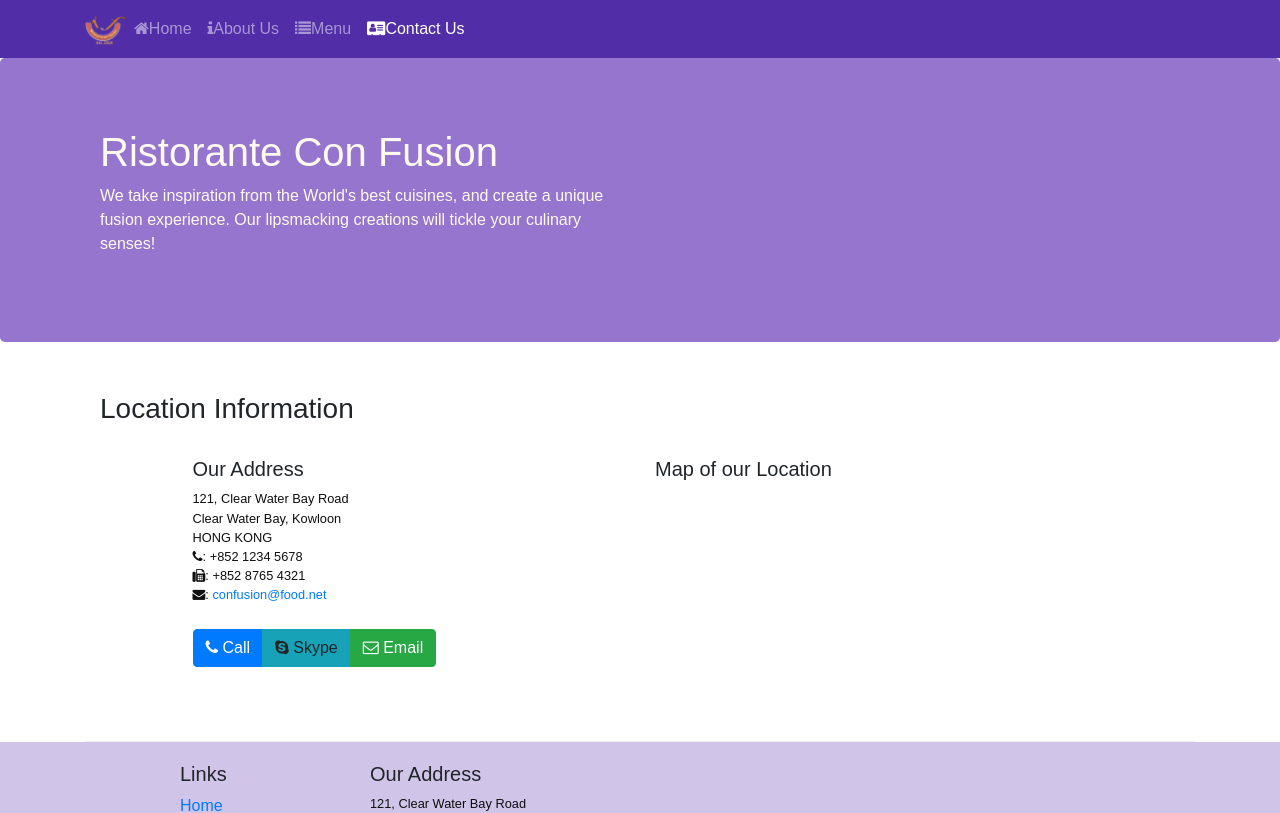
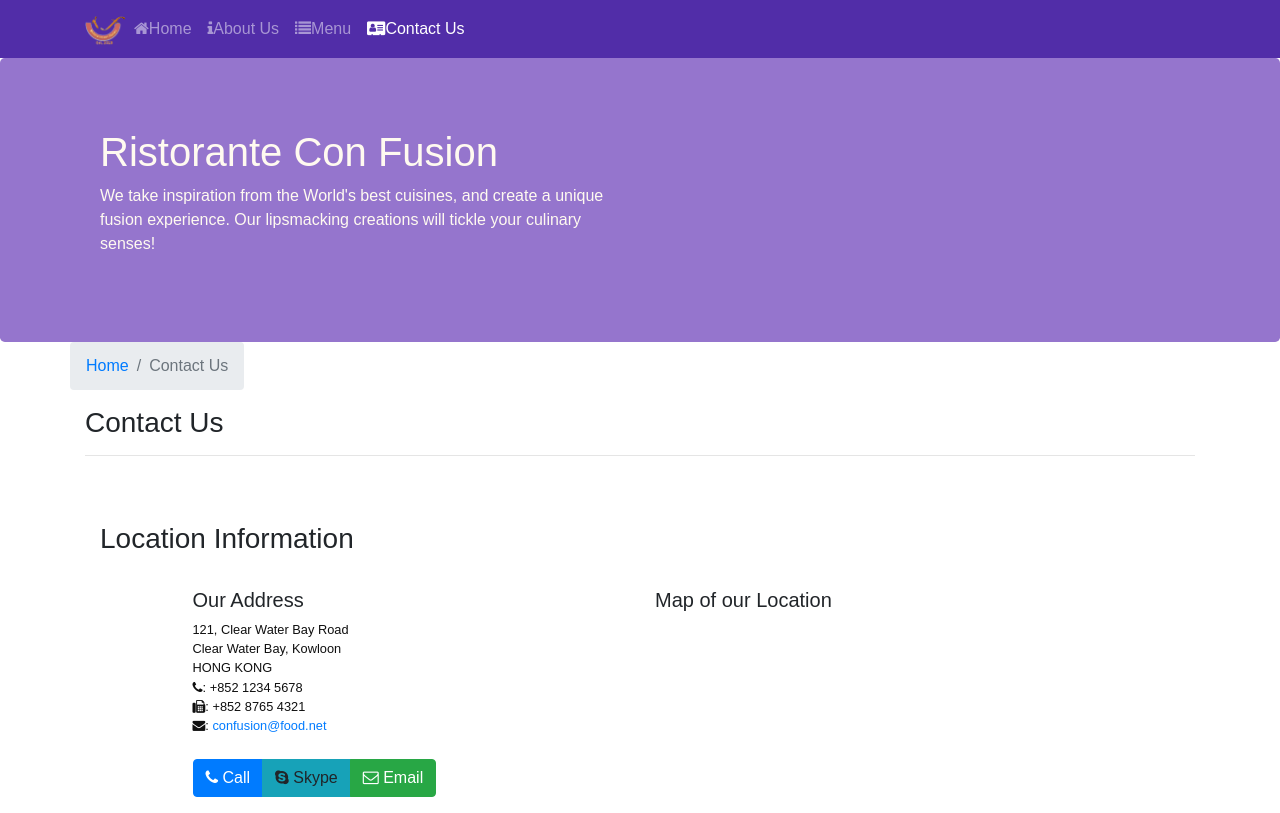
Before and after one commit to ptenteromano/first-react-app, a React (Create React App) app: page /contactus in a window 1280 px wide. Shown: the top 813 px of the page. Built offline with nearby package versions, Linux system fonts and the light colour scheme.

Commit message:
router to individual dish using <Link>

```diff
--- a/src/components/ContactComponent.js
+++ b/src/components/ContactComponent.js
@@ -1,9 +1,23 @@
 import React from 'react';
+import { Breadcrumb, BreadcrumbItem } from 'reactstrap';
+import { Link } from 'react-router-dom';
 
 // functional component
 function Contact(props) {
     return(
         <div className="container">
+          <div className="row">
+            <Breadcrumb>
+              <BreadcrumbItem>
+                <Link to='/home'>Home</Link>
+              </BreadcrumbItem>
+              <BreadcrumbItem active>Contact Us</BreadcrumbItem>
+            </Breadcrumb>
+            <div className="col-12">
+              <h3>Contact Us</h3>
+              <hr/>
+            </div>
+          </div>
           <div className="row row-content">
             <div className="col-12">
               <h3>Location Information</h3>
--- a/src/components/DishdetailComponent.js
+++ b/src/components/DishdetailComponent.js
@@ -1,5 +1,6 @@
 import React from 'react';
-import { Card, CardImg, CardText, CardBody, CardTitle } from 'reactstrap';
+import { Card, CardImg, CardText, CardBody, CardTitle, Breadcrumb, BreadcrumbItem } from 'reactstrap';
+import { Link } from 'react-router-dom';
 
 // functional component - if a component is rendered purely based
 // on props passed to it without changing state
@@ -58,26 +59,36 @@ function RenderComments({comments}) {
 // arrow syntax, seems like eslint wants semi at end of arrow's
 // calls the other functions bove inside
 const DishDetail = (props) => {
-    if(props.dish) {
-      console.log(props.dish.comments);
+  console.log(props.comments);
+  console.log("------");
+  console.log(props);
   return(
     <div className="container">
+      <div className="row">
+        <Breadcrumb>
+          <BreadcrumbItem>
+            <Link to='/home'>Home</Link>
+          </BreadcrumbItem>
+          <BreadcrumbItem>
+            <Link to='/menu'>Menu</Link>
+          </BreadcrumbItem>
+          <BreadcrumbItem active>{props.dish.name}</BreadcrumbItem>
+        </Breadcrumb>
+        <div className="col-12">
+          <h3>{props.dish.name}</h3>
+          <hr/>
+        </div>
+      </div>
       <div className="row">
         <div className="col-12 col-md-5 m-1">
           <RenderDish dish={props.dish} />
         </div>
         <div className="col-12 col-md-5 m-1">
-              <RenderComments comments={props.dish.comments} />
+          <RenderComments comments={props.comments} />
         </div>
       </div>
     </div>
   );
-    }
-    else {
-      return (
-        <div></div>
-      );
-    }
 };
 
 export default DishDetail;
--- a/src/components/MainComponent.js
+++ b/src/components/MainComponent.js
@@ -40,8 +40,8 @@ class Main extends Component {
     const DishWithId = ({match}) => {
       // convert the match objects param info into an int using base 10
       return (
-        <DishDetail dish={this.state.dishes.filter((dish) => dish.id === parseInt(match.params.dishId,10)[0])}
-          comments={this.state.comments.filter((comment) => comment.dishId === parseInt(match.params.dishId,10))}
+        <DishDetail dish={this.state.dishes.filter((dish) => dish.id === parseInt(match.params.dishId, 10))[0]}
+          comments={this.state.comments.filter((comment) => comment.dishId === parseInt(match.params.dishId, 10))}
         />
       );
     };
```
Lines whose indentation alone changed are shown as unchanged.
